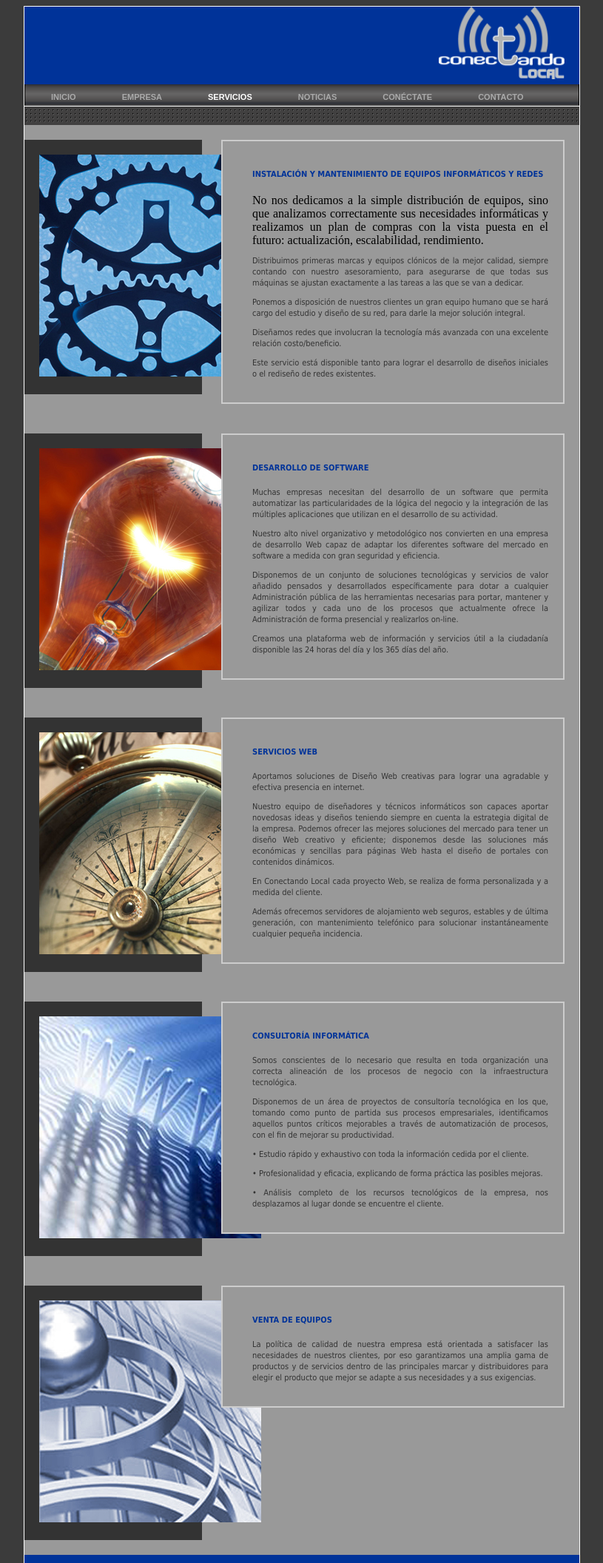
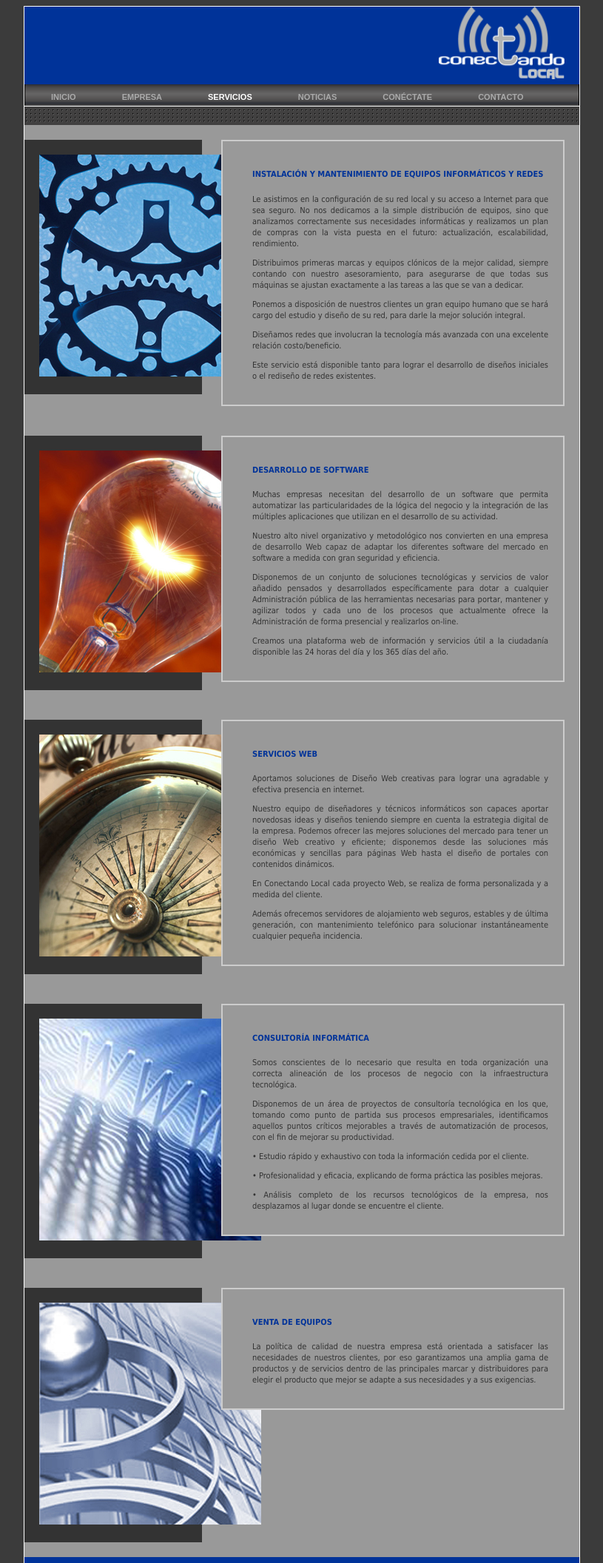
Before and after one commit to pdgarcia/conectando, a CodeIgniter app: page /conectando/servicios in a window 1280 px wide. Shown: the top 2113 px of the page at 74% size, without its empty margins (232-1047 px from the left). Run offline with CodeIgniter, Linux system fonts and the light colour scheme.

Commit message:
code cleaning

```diff
--- a/application/views/servicios_view.php
+++ b/application/views/servicios_view.php
@@ -1,12 +1,11 @@
-		<div id="barrita">
-		</div>
-
+<div id="barrita"></div>
 <div id="servicios">
 	<div id="foto_servicios">
 		<img src="<?php echo base_url('images/01.jpg'); ?>" width="300" height="300" alt="01">
 	</div>
 	<div id="texto_servicios">
 	<h5>INSTALACIÓN Y MANTENIMIENTO DE EQUIPOS INFORMÁTICOS Y REDES</h5>
+		<p>Le asistimos en la configuración de su red local y su acceso a Internet para que sea seguro.
 			No nos dedicamos a la simple distribución de equipos, sino que analizamos correctamente sus
 			necesidades informáticas y realizamos un plan de compras con la vista puesta en el futuro: actualización, escalabilidad, rendimiento.</p>
 		<p>Distribuimos primeras marcas y equipos clónicos de la mejor calidad, siempre contando con nuestro asesoramiento,
@@ -16,7 +15,6 @@
 		<p> Este servicio está disponible tanto para lograr el desarrollo de diseños iniciales o el rediseño de redes existentes.</p>
 	</div>
 </div>
-
 <div id="servicios">
 	<div id="foto_servicios">
 	<img src="<?php echo base_url('images/02.jpg'); ?>" width="300" height="300" alt="02">
@@ -33,7 +31,6 @@
 			<p>Creamos  una plataforma web de información y servicios útil a la ciudadanía disponible las 24 horas del día y los 365 días del año.</p>
 	</div>
 </div>
-
 <div id="servicios">
 	<div id="foto_servicios">
 	<img src="<?php echo base_url('images/03.jpg'); ?>" width="300" height="300" alt="03">
@@ -65,7 +62,6 @@
 			<p>•	Análisis completo de los recursos tecnológicos de la empresa, nos desplazamos al lugar donde se encuentre el cliente.</p>
 	</div>
 </div>
-
 <div id="servicios">
 	<div id="foto_servicios">
 	<img src="<?php echo base_url('images/05.jpg'); ?>" width="300" height="300" alt="05">
@@ -77,7 +73,5 @@
 				el producto que mejor se adapte a sus necesidades y a sus exigencias.</p>
 	</div>
 </div>
-
 <div class="clear"></div>
-		<div id="barrita_azul">
-		</div>
+<div id="barrita_azul"></div>
```
Lines whose indentation alone changed are shown as unchanged.
